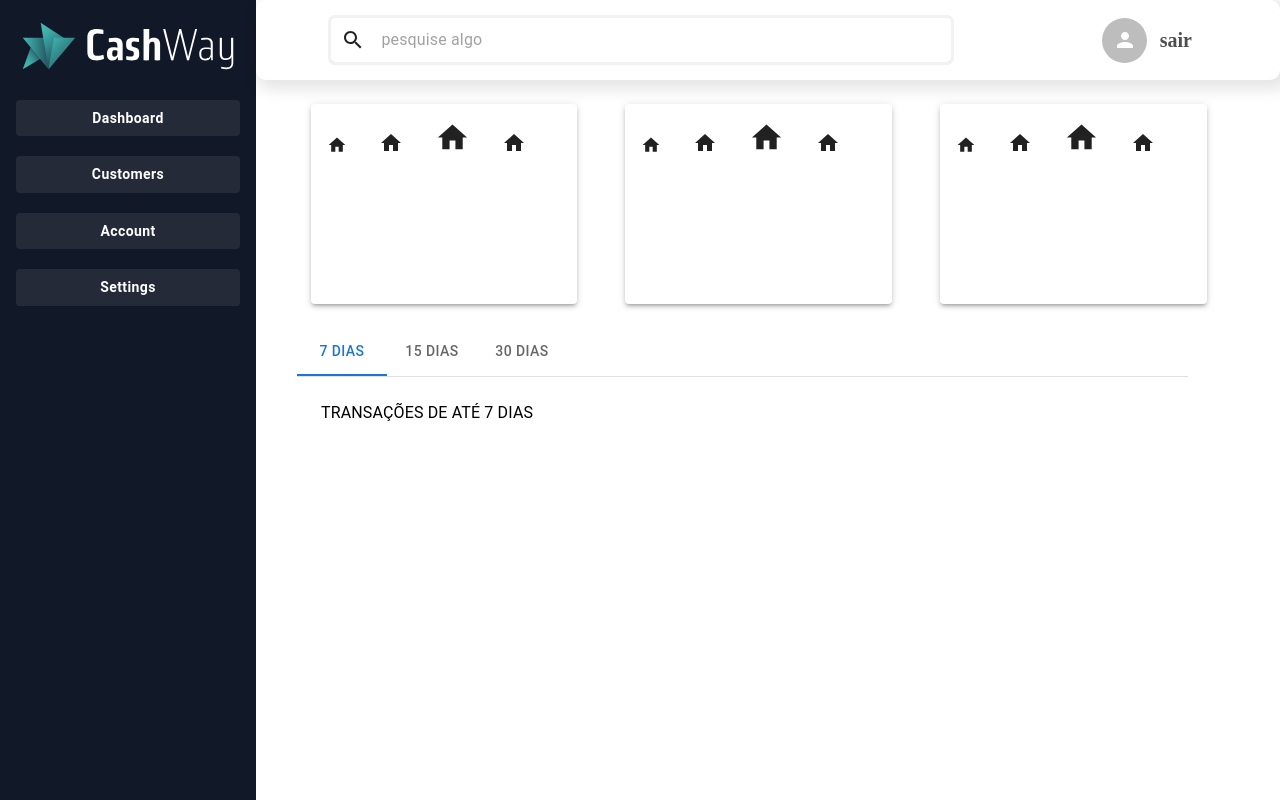
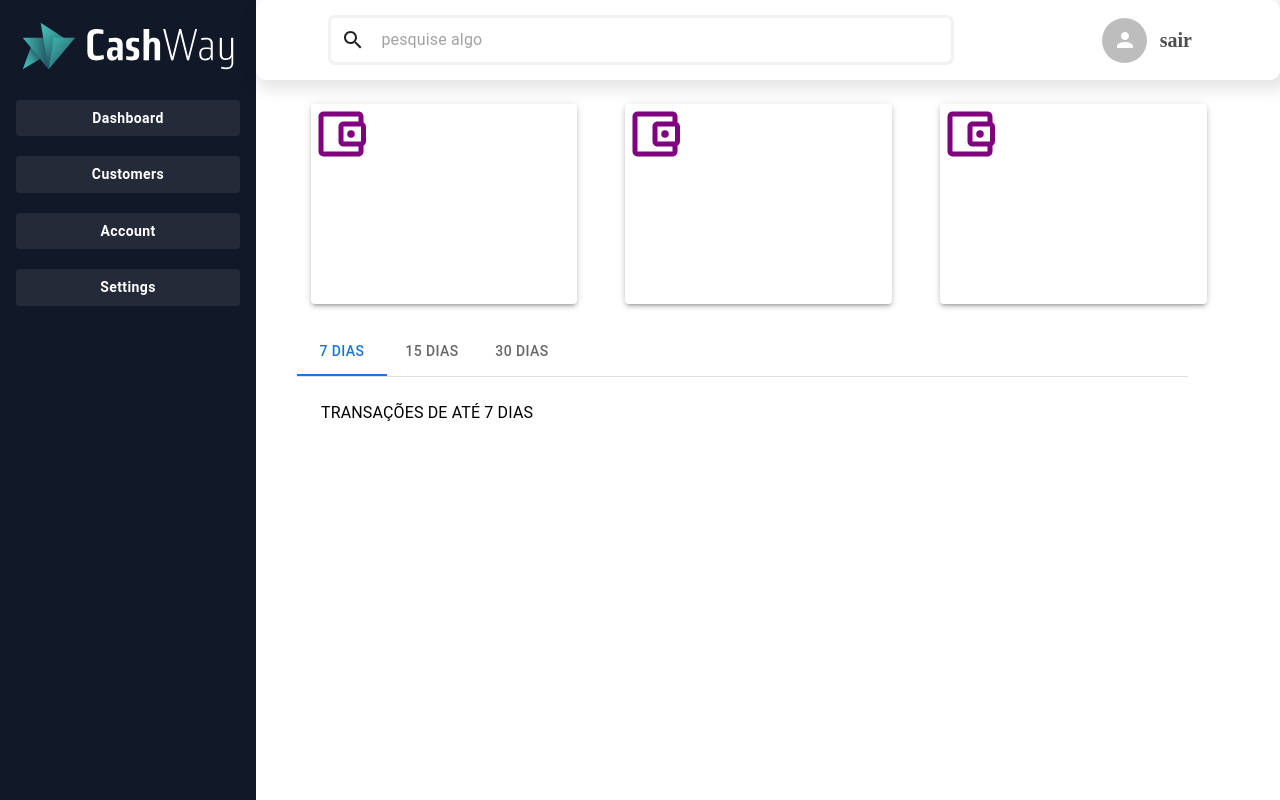
Before and after one commit to barcellos96/desafio-cash-way, a React (Create React App) app: page / in a window 1280 px wide. Both pictures are taken after typing "Sample", "Sample123", "Sample" into the empty fields and a click on the button "FAZER LOGIN". Built offline with nearby package versions, Linux system fonts and the light colour scheme.

Commit message:
icons react

```diff
--- a/package.json
+++ b/package.json
@@ -21,6 +21,7 @@
     "react": "^18.2.0",
     "react-dom": "^18.2.0",
     "react-hook-form": "^7.35.0",
+    "react-icons": "^4.4.0",
     "react-router-dom": "^6.3.0",
     "react-scripts": "5.0.1",
     "typescript": "^4.4.2",
--- a/src/Pages/login/index.tsx
+++ b/src/Pages/login/index.tsx
@@ -27,8 +27,8 @@ export const Login = () => {
   } = useForm();
   const onSubmitFunction = () => {
     auth.Login(account, password, holder);
+
     navigate("/dashboard");
-    console.log({ account, password, holder });
   };
 
   return (
@@ -96,7 +96,6 @@ export const Login = () => {
               }}
               {...register("account", {
                 required: true,
-                maxLength: 30,
                 onChange(e) {
                   setAccount(e.target.value);
                 },
@@ -128,7 +127,6 @@ export const Login = () => {
               }}
               {...register("password", {
                 required: true,
-                maxLength: 30,
                 onChange(e) {
                   setPassword(e.target.value);
                 },
@@ -153,6 +151,7 @@ export const Login = () => {
               id="holder-id"
               label="Holder"
               variant="standard"
+              autoComplete="false"
               sx={{ m: 1, width: "100%", marginBottom: "20px" }}
               {...register("holder", {
                 required: true,
--- a/src/components/cardData/index.tsx
+++ b/src/components/cardData/index.tsx
@@ -1,7 +1,7 @@
-import React from "react";
 import { Theme, createStyles, makeStyles } from "@material-ui/core/styles";
 import Paper from "@material-ui/core/Paper";
-import SvgIconsSize from "../iconsCard";
+
+import { MdOutlineAccountBalanceWallet } from "react-icons/md";
 
 const useStyles = makeStyles((theme: Theme) =>
   createStyles({
@@ -27,13 +27,25 @@ export default function SimplePaper() {
   return (
     <div className={classes.root}>
       <Paper elevation={3}>
-        <SvgIconsSize />
+        <MdOutlineAccountBalanceWallet
+          fontSize="60px"
+          color="purple"
+          cursor="pointer"
+        />
       </Paper>
       <Paper elevation={3}>
-        <SvgIconsSize />
+        <MdOutlineAccountBalanceWallet
+          fontSize="60px"
+          color="purple"
+          cursor="pointer"
+        />
       </Paper>
       <Paper elevation={3}>
-        <SvgIconsSize />
+        <MdOutlineAccountBalanceWallet
+          fontSize="60px"
+          color="purple"
+          cursor="pointer"
+        />
       </Paper>
     </div>
   );
--- a/src/components/headerBar/index.tsx
+++ b/src/components/headerBar/index.tsx
@@ -1,8 +1,7 @@
-import { Box, Avatar, Button, TextField } from "@mui/material";
+import { Box, Avatar } from "@mui/material";
 import { useContext } from "react";
 import { useNavigate } from "react-router-dom";
 import { LoginContext } from "../../providers/login";
-import { BootstrapButton } from "../buttonLogin";
 
 import CustomizedInputBase from "../buttonSearch";
 
@@ -15,6 +14,8 @@ export default function HeaderBar() {
     navigate("/");
     // window.location.href = window.location.href;
   };
+
+  const user = auth.user?.password;
 
   return (
     <Box
--- a/src/components/iconsCard/index.tsx
+++ /dev/null
@@ -1,28 +0,0 @@
-import * as React from "react";
-import Box from "@mui/material/Box";
-import SvgIcon, { SvgIconProps } from "@mui/material/SvgIcon";
-
-function HomeIcon(props: SvgIconProps) {
-  return (
-    <SvgIcon {...props}>
-      <path d="M10 20v-6h4v6h5v-8h3L12 3 2 12h3v8z" />
-    </SvgIcon>
-  );
-}
-
-export default function SvgIconsSize() {
-  return (
-    <Box
-      sx={{
-        "& > :not(style)": {
-          m: 2,
-        },
-      }}
-    >
-      <HomeIcon fontSize="small" />
-      <HomeIcon />
-      <HomeIcon fontSize="large" />
-      <HomeIcon sx={{ fontSize: 40 }} />
-    </Box>
-  );
-}
```
Also changed, not shown: 1 other file (tests, documents, lock files or other folders).
